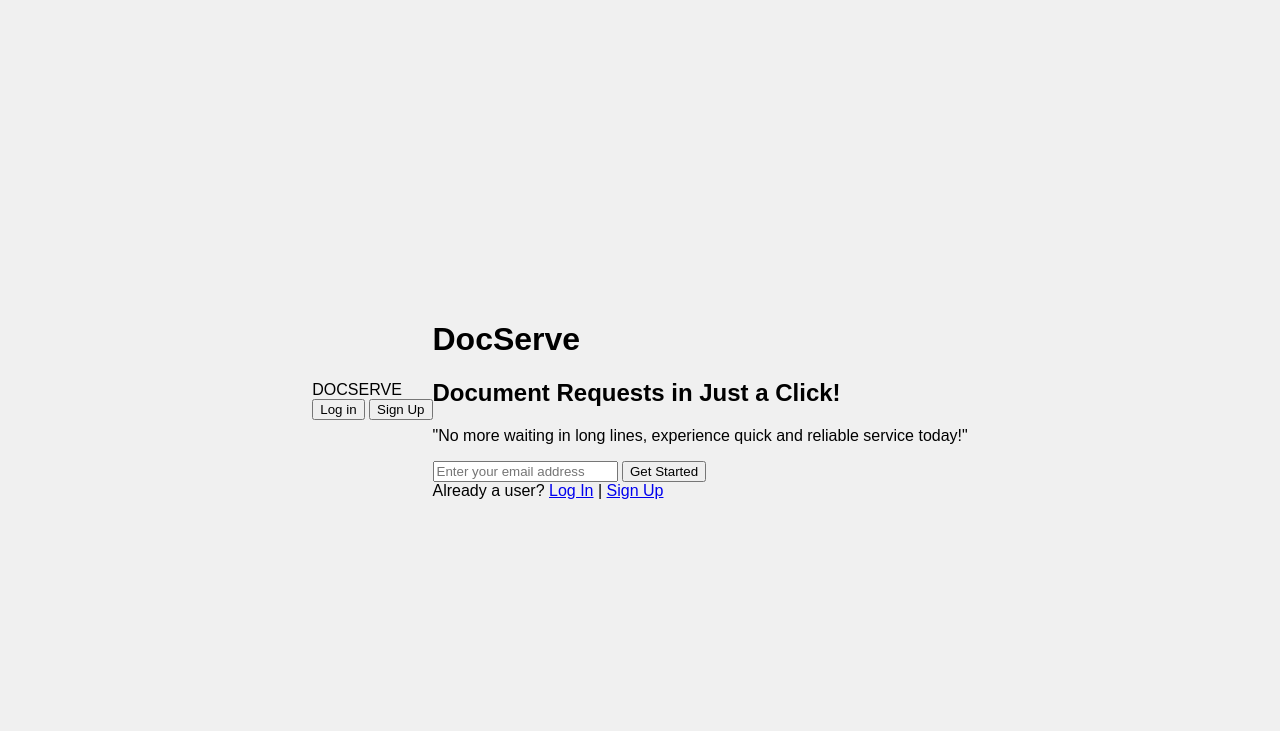
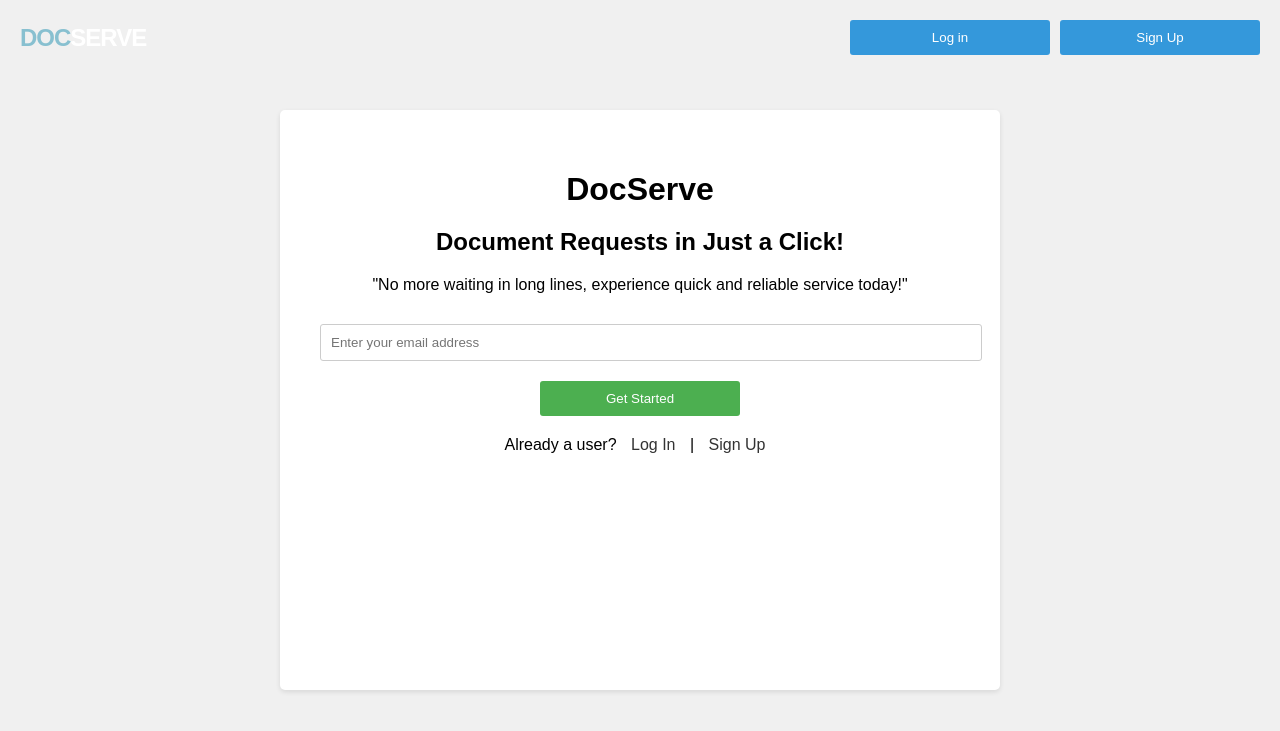
Before and after one commit to badong0/Software_Engineering_2, a PHP site: page /code/introduction.html in a window 1280 px wide. Shown: the top 731 px of the page. Run offline with PHP 8.4, Linux system fonts and the light colour scheme.

Commit message:
Update style.css

```diff
--- a/styles/style.css
+++ b/styles/style.css
@@ -9,6 +9,7 @@ body{
     background-color: #f0f0f0; /* Light gray background */
 }
 
+
 .wrapper {
     width: 400px;
     padding: 30px;
@@ -16,3 +17,100 @@ body{
     border-radius: 5px;
     box-shadow: 0 2px 5px rgba(0, 0, 0, 0.1);
 }
+
+
+
+/*CSS introduction*/
+
+
+
+  /*Introduction.html*/
+
+  /*Header css*/
+  header {
+    color: #fff; /* White text color */
+    padding-top: 20px;
+    padding-bottom: 20px;
+    display: flex;
+    justify-content: space-between;
+    align-items: center;
+    width: 100%;
+    position: fixed;
+    top: 0; left: 0;
+  }
+  .logo {
+    font-size: 24px;
+    font-weight: bold;
+    color: #88c0d0; /* Green color for logo */
+    letter-spacing: -1px; /* Slight letter spacing for logo */
+    padding-left: 20px;
+  }
+  .logo span {
+    color: #fff; /* White color for 'SERVE' part */
+  }
+
+  .buttons {
+    display: flex;
+    padding-right: 20px;
+  }
+
+  .buttons button {
+    background-color: #3498db; /* Blue button color */
+    color: #fff;
+    padding: 10px 20px;
+    border: none;
+    border-radius: 3px;
+    margin-left: 10px;
+    cursor: pointer;
+  }
+  /*Header part*/
+
+  /*content part*/
+  .container {
+    width: 50%;
+    padding: 40px;
+    background-color: #fff;
+    border-radius: 5px;
+    box-shadow: 0 2px 5px rgba(0, 0, 0, 0.1);
+    text-align: center;
+    height: 500px;
+  }
+
+  .container h1 {
+    margin-bottom: 20px;
+  }
+
+  .container p {
+    font-size: 16px;
+    margin-bottom: 30px;
+  }
+
+  .container input[type="email"] {
+    width: 100%;
+    padding: 10px;
+    margin-bottom: 20px;
+    border: 1px solid #ccc;
+    border-radius: 3px;
+  }
+
+  button {
+    background-color: #4CAF50;
+    color: white;
+    padding: 10px 20px;
+    border: none;
+    width: 200px;
+    border-radius: 3px;
+    cursor: pointer;
+  }
+
+  .login-signup {
+    margin-top: 20px;
+  }
+
+  .login-signup a {
+    margin-left: 10px;
+    margin-right: 10px;
+    color: #3498db;
+    text-decoration: none;
+    color: #333;
+  }
```
